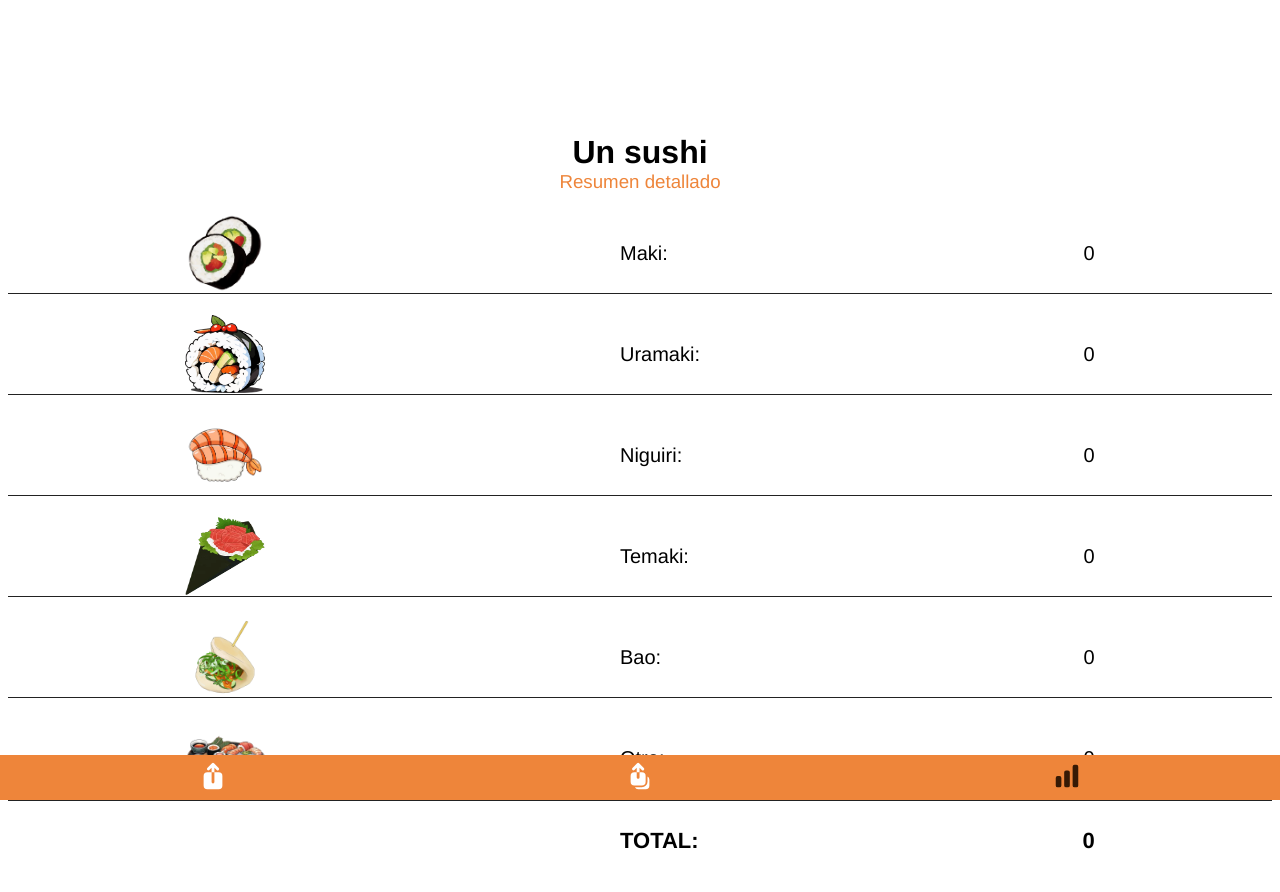
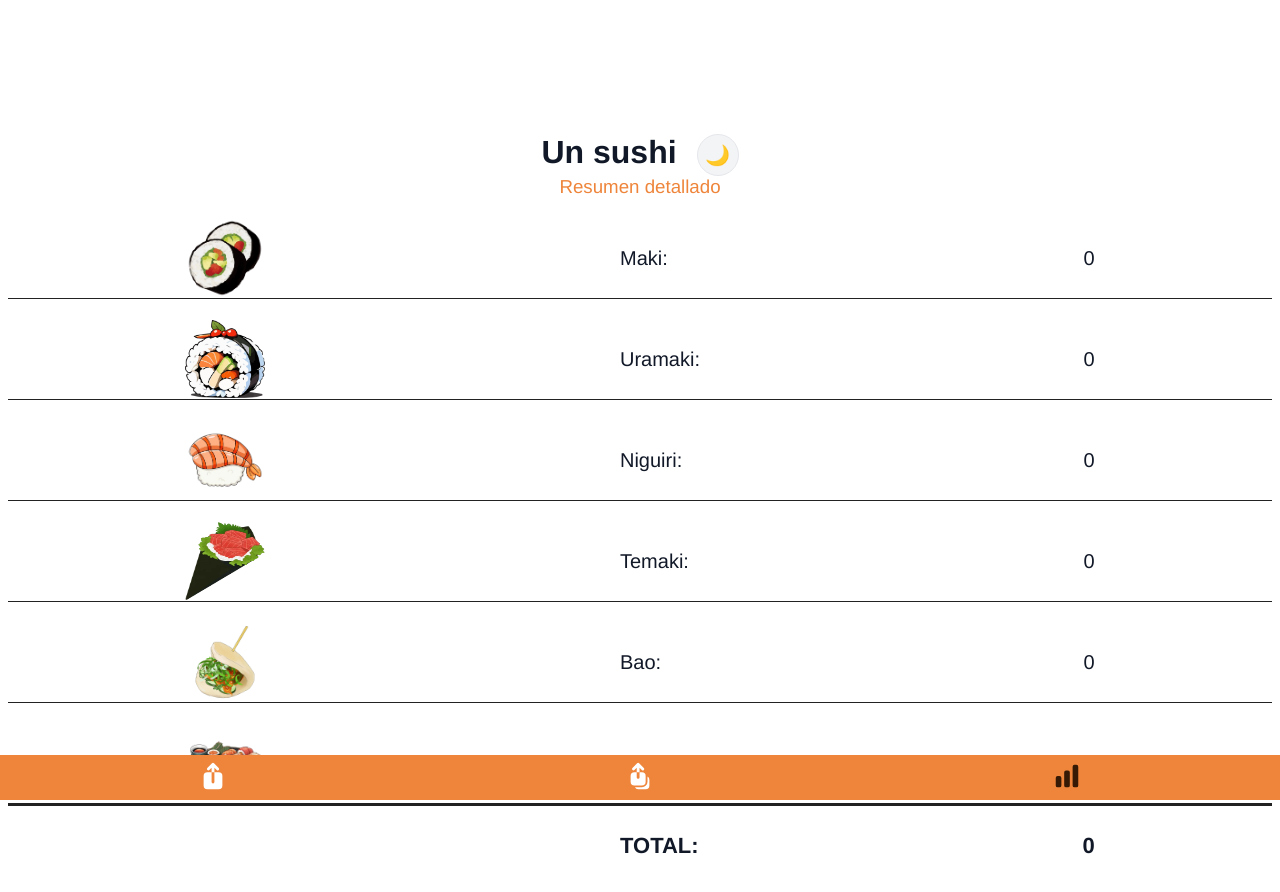
Before and after one commit to jucamgar2/UnSushi, a React (Create React App) app: page /detail/resume in a window 1280 px wide. Built offline with nearby package versions, Linux system fonts and the light colour scheme.

Commit message:
feat: dark mode

```diff
--- /dev/null
+++ b/src/common/ThemeToggle.jsx
@@ -0,0 +1,20 @@
+import { useState, useEffect } from "react";
+
+const ThemeToggle = () => {
+    const [darkMode, setDarkMode] = useState(() => {
+        return localStorage.getItem("theme") === "dark";
+    });
+    useEffect(() => {
+        const theme = darkMode ? "dark" : "light";
+        document.documentElement.setAttribute("data-theme", theme);
+        localStorage.setItem("theme", theme);
+    }, [darkMode]);
+
+    return (
+        <button className="theme-toggle" onClick={() => setDarkMode(!darkMode)}>
+            {darkMode ? "☀️" : "🌙"}
+        </button>
+    );
+}
+
+export default ThemeToggle;
--- a/src/detailView/ResumeDetail.jsx
+++ b/src/detailView/ResumeDetail.jsx
@@ -1,3 +1,4 @@
+import ThemeToggle from "../common/ThemeToggle";
 import ResumeLine from "./ResumeLine";
 import { useEffect, useState } from "react";
 
@@ -45,7 +46,7 @@ const ResumeDetail = () => {
 
     return <>
         <header className="simple-counter">
-            <h1>Un sushi</h1>
+            <h1>Un sushi</h1><ThemeToggle />
         </header>
 
         <div className="sub-title">
--- a/src/detailedCounter/DetailedCounter.jsx
+++ b/src/detailedCounter/DetailedCounter.jsx
@@ -3,6 +3,7 @@ import RestartButton from "../common/RestartButton";
 import SushiOption from "./SushiOption";
 import { useState, useEffect } from "react";
 import ButtonInfo from "../common/ButtonInfo";
+import ThemeToggle from "../common/ThemeToggle";
 
 const DetailedCounter = () => {
     const [detailCount, setDetailCount] = useState({counter:0});
@@ -211,7 +212,7 @@ const DetailedCounter = () => {
 
     return <>
         <header className="simple-counter">
-            <h1>Un sushi</h1>
+            <h1>Un sushi</h1><ThemeToggle />
         </header>
 
         <div className="sub-title">
--- a/src/index.css
+++ b/src/index.css
@@ -1,5 +1,27 @@
 * {
     font-family: 'Franklin Gothic Medium', 'Arial Narrow', Arial, sans-serif;
+}
+
+:root {
+    --bg-primary: #ffffff;
+    --bg-secondary: #f3f4f6;
+    --text-primary: #111827;
+    --border-color: #e5e7eb;
+    --button-bg: #111827;
+}
+
+[data-theme="dark"] {
+    --bg-primary: #111827;
+    --bg-secondary: #1f2937;
+    --text-primary: #f9fafb;
+    --border-color: #374151;
+    --button-bg: #f9fafb;
+}
+
+body {
+    background-color: var(--bg-primary);
+    color: var(--text-primary);
+    transition: background-color 0.3s ease, color 0.3s ease;
 }
 
 .sushi-size-container {
@@ -213,3 +235,20 @@
     width: 20px;
     justify-content: right;
 }
+
+.theme-toggle {
+    margin-left: 20px;
+    width: 42px;
+    height: 42px;
+    border-radius: 50%;
+    border: 1px solid var(--border-color);
+    background: var(--bg-secondary);
+    color: var(--text-primary);
+    cursor: pointer;
+    font-size: 20px;
+    transition: all 0.3s ease;
+}
+
+.theme-toggle:hover {
+    transform: rotate(15deg);
+}
--- a/src/simpleCounter/SimpleCounter.jsx
+++ b/src/simpleCounter/SimpleCounter.jsx
@@ -4,6 +4,7 @@ import QuitButton from "../common/QuitButton";
 import RestartButton from "../common/RestartButton";
 import { useState, useEffect } from "react";
 import ButtonInfo from "../common/ButtonInfo";
+import ThemeToggle from "../common/ThemeToggle";
 
 const SimpleCounter = () => {
     const [count, setCount] = useState(0);
@@ -46,7 +47,7 @@ const SimpleCounter = () => {
 
     return <>
         <header className="simple-counter">
-            <h1>Un sushi</h1>
+            <h1>Un sushi</h1><ThemeToggle/>
         </header>
 
         <div className="sub-title">
```
